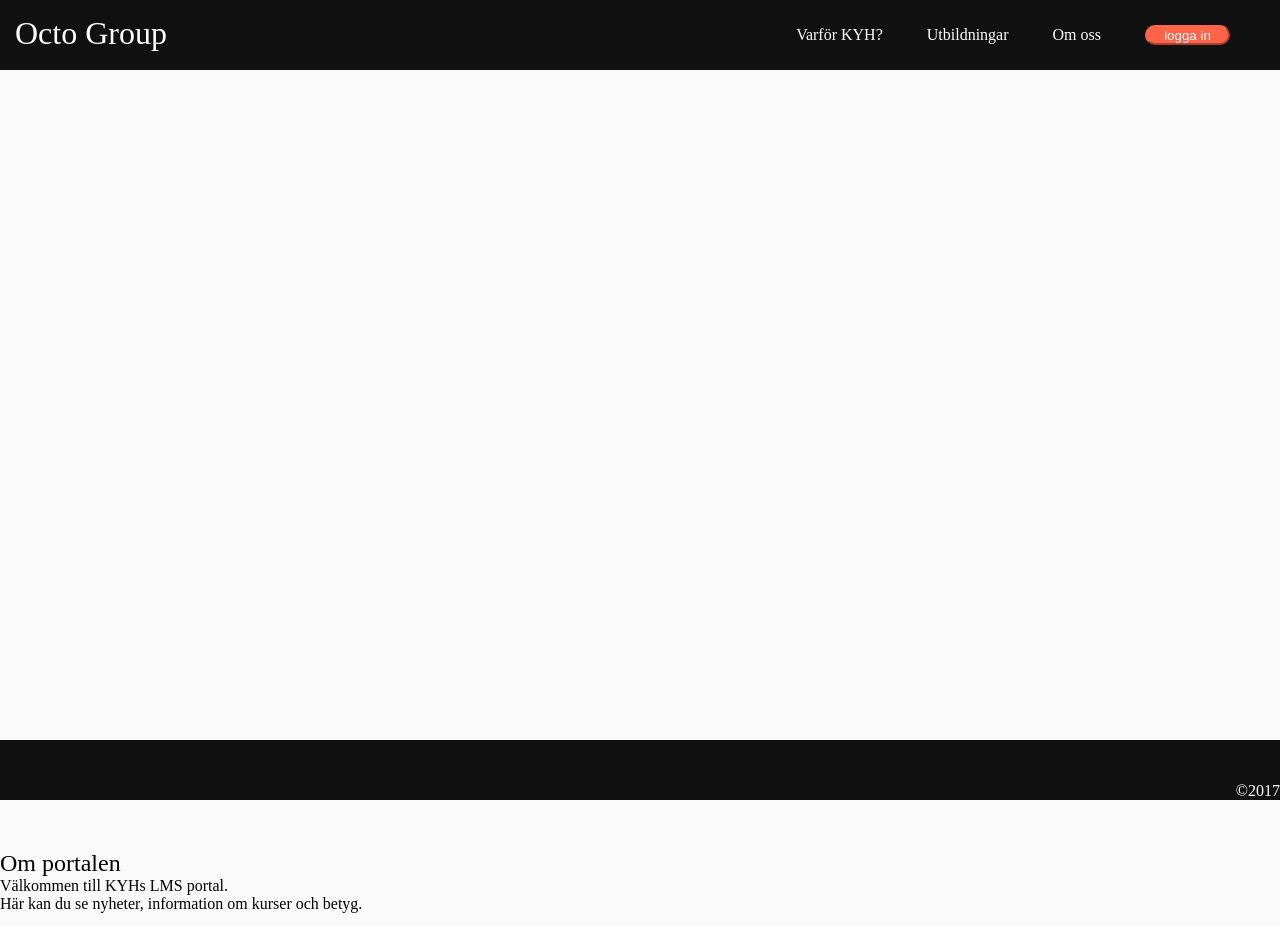
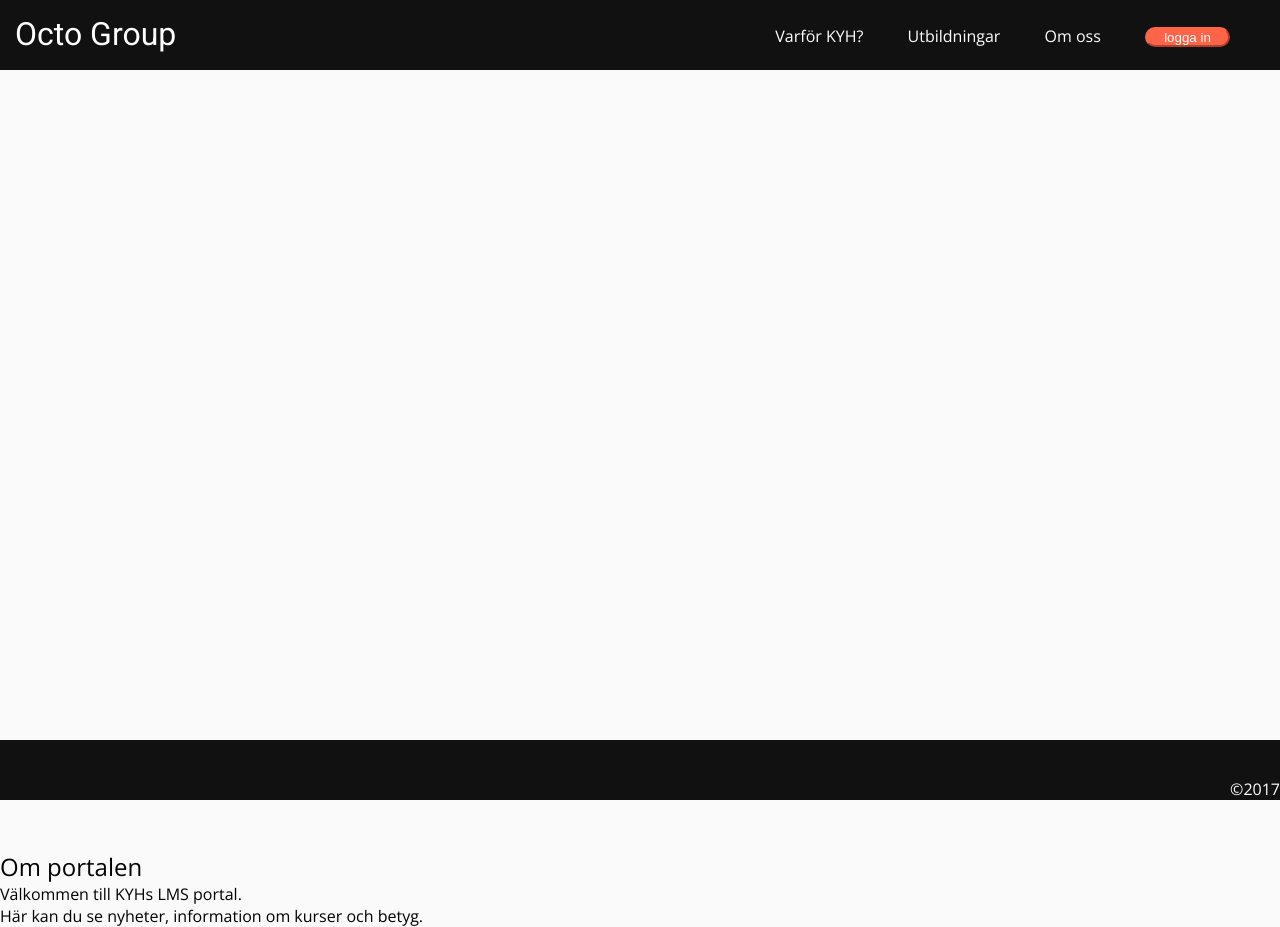
Before and after one commit to octogroup/octogroup.github.io, a plain HTML site: page index.html in a window 1280 px wide. Drawn offline with nearby package versions, Linux system fonts and the light colour scheme.

Commit message:
Change fonts for header and content./Elin & Victor

```diff
--- a/index.html
+++ b/index.html
@@ -2,8 +2,8 @@
 <html lang="en">
 
 <head>
-  <link href="https://fonts.googleapis.com/css?family=Open+Sans" rel="stylesheet">
-  <link href="https://fonts.googleapis.com/css?family=Pacifico" rel="stylesheet">
+  <link href="https://fonts.googleapis.com/css?family=Roboto" rel="stylesheet">
+  <link href='https://fonts.googleapis.com/css?family=Open Sans' rel="stylesheet">
   <link rel="shortcut icon" href="octo.png">
   <link rel="stylesheet" href="style/loginstyle.css">
   <link rel="stylesheet" href="style/hamburger.css">
--- a/style/mainstyle.css
+++ b/style/mainstyle.css
@@ -14,12 +14,17 @@ html, body, div, span, applet, object, iframe, h1, h2, h3, h4, h5, h6, p, blockq
 
 /* CSS Reset ends here */
 
+html, body, h2, h3, h4, h5, h6 {
+  font-family: "Open Sans";
+}
+
 html, body {
   height: 100%;
 }
 
 h1 {
   font-size: 2em;
+  font-family: "Roboto";
 }
 
 h2 {
```
Also changed, not shown: pages/about.html (+2 -2 lines), pages/course.html (+2 -2 lines), pages/feedback.html (+2 -2 lines), pages/grades.html (+2 -2 lines), pages/studentpage.html (+2 -2 lines), pages/utbildningar.html (+2 -2 lines), pages/weekeval.html (+2 -2 lines), pages/why.html (+2 -2 lines).
